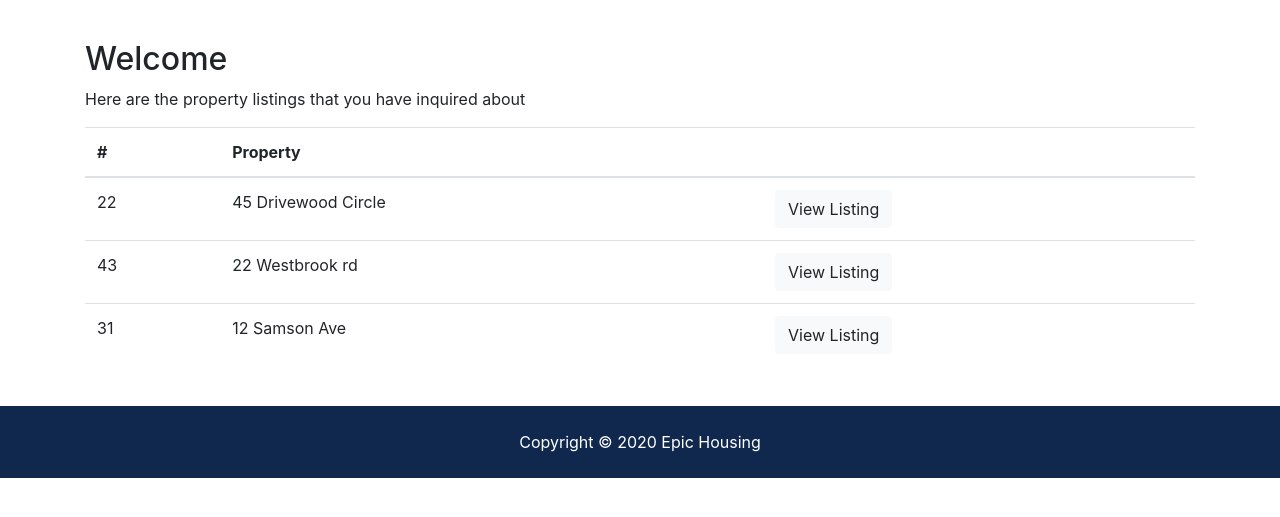
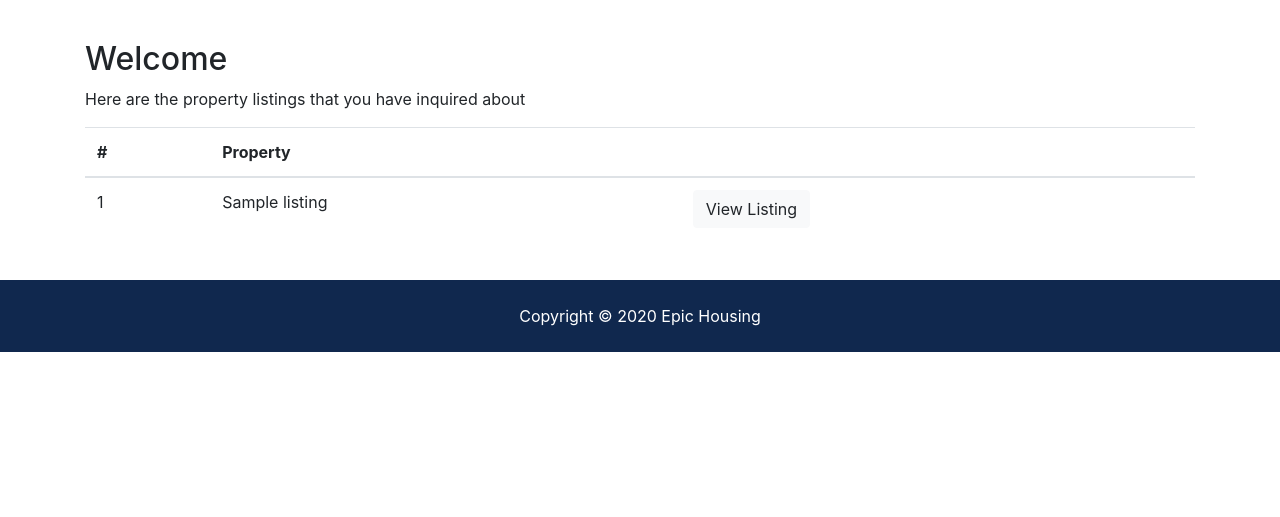
Before and after one commit to MarioJean/epic_housing, a Django app: template templates/accounts/dashboard.html in a window 1280 px wide. Shown: the part 193-710 px from the top of the page. Run offline with Django 3.2, Linux system fonts and the light colour scheme; the template is opened without the code that fills it: most values are stand-ins (such as "Sample title", 1, 10 or a date in 2020); some libraries are stand-ins or nearby versions.

Commit message:
Dashboard

```diff
--- a/accounts/views.py
+++ b/accounts/views.py
@@ -1,6 +1,7 @@
 from django.shortcuts import render, redirect
 from django.contrib import messages
 from django.contrib.auth.models import User, auth
+from contacts.models import Contact
 
 def register(request):
     if request.method == 'POST':
@@ -63,4 +64,7 @@ def logout(request):
         return redirect('index')
 
 def dashboard(request):
-    return render(request, 'accounts/dashboard.html')
+    user_contacts = Contact.objects.order_by('-contact_date').filter(user_id=request.user.id)
+
+    context = { 'contacts':user_contacts }
+    return render(request, 'accounts/dashboard.html', context)
--- a/templates/accounts/dashboard.html
+++ b/templates/accounts/dashboard.html
@@ -25,6 +25,7 @@
       <div class="row">
         <div class="col-md-12">
           <h2>Welcome {{ user.username }}</h2>
+          {% if contacts %}
             <p>Here are the property listings that you have inquired about</p>
             <table class="table">
               <thead>
@@ -35,29 +36,20 @@
                 </tr>
               </thead>
               <tbody>
+                {% for contact in contacts %}
                   <tr>
-                <td>22</td>
-                <td>45 Drivewood Circle</td>
+                    <td>{{ contact.id }}</td>
+                    <td>{{ contact.listing }}</td>
                     <td>
-                  <a class="btn btn-light" href="#">View Listing</a>
+                      <a class="btn btn-light" href="{% url 'listing' contact.listing_id %}">View Listing</a>
                     </td>
                   </tr>
-              <tr>
-                <td>43</td>
-                <td>22 Westbrook rd</td>
-                <td>
-                  <a class="btn btn-light" href="#">View Listing</a>
-                </td>
-              </tr>
-              <tr>
-                <td>31</td>
-                <td>12 Samson Ave</td>
-                <td>
-                  <a class="btn btn-light" href="#">View Listing</a>
-                </td>
-              </tr>
+                {% endfor %}
               </tbody>
             </table>
+          {% else %}
+            <p>You have not made any inquiries</p>
+          {% endif %}
         </div>
       </div>
     </div>
```
Also changed, not shown: btre/settings.py (+8 -0 lines), contacts/views.py (+13 -0 lines). Lines whose indentation alone changed are shown as unchanged.
